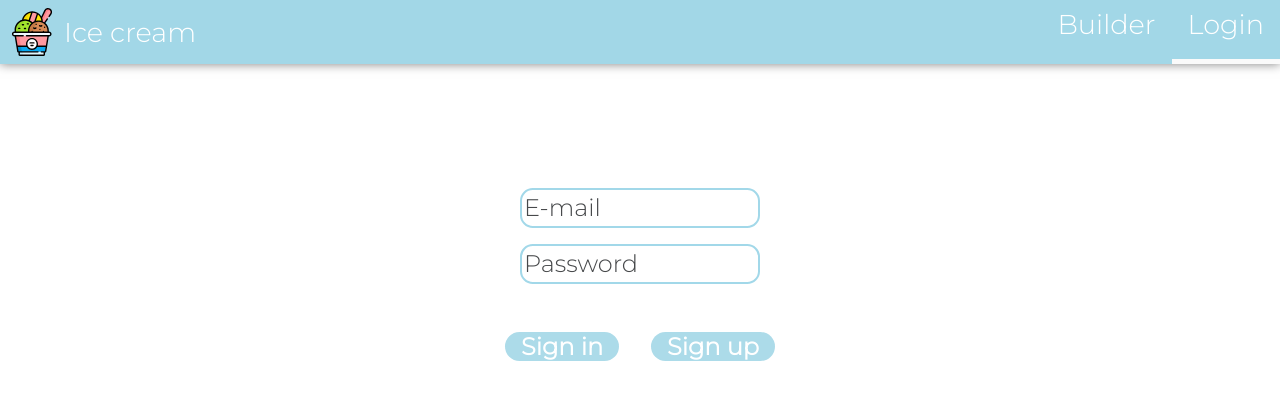
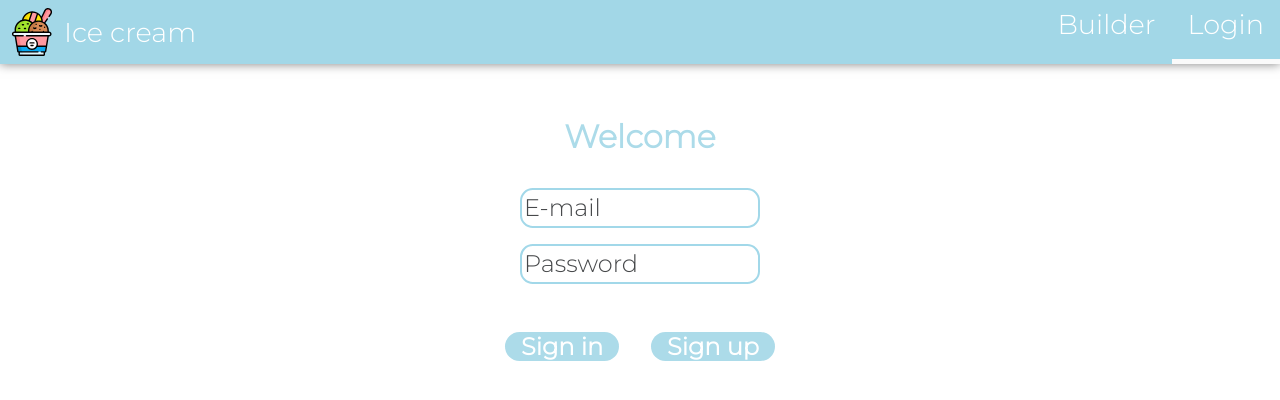
Before and after one commit to JumabekovaKeremet/builder, a React (Create React App) app: page /auth in a window 1280 px wide. Shown: the top 400 px of the page. Built offline with nearby package versions, Linux system fonts and the light colour scheme.

Commit message:
added color

```diff
--- a/src/components/Auth/Auth.module.css
+++ b/src/components/Auth/Auth.module.css
@@ -18,7 +18,7 @@
   color: rgb(71, 73, 75);
 }
 h1{
-  color: rgb(255, 255, 255);
+  color: rgb(172, 219, 233);
 }
 button {
   border: 0;
```
